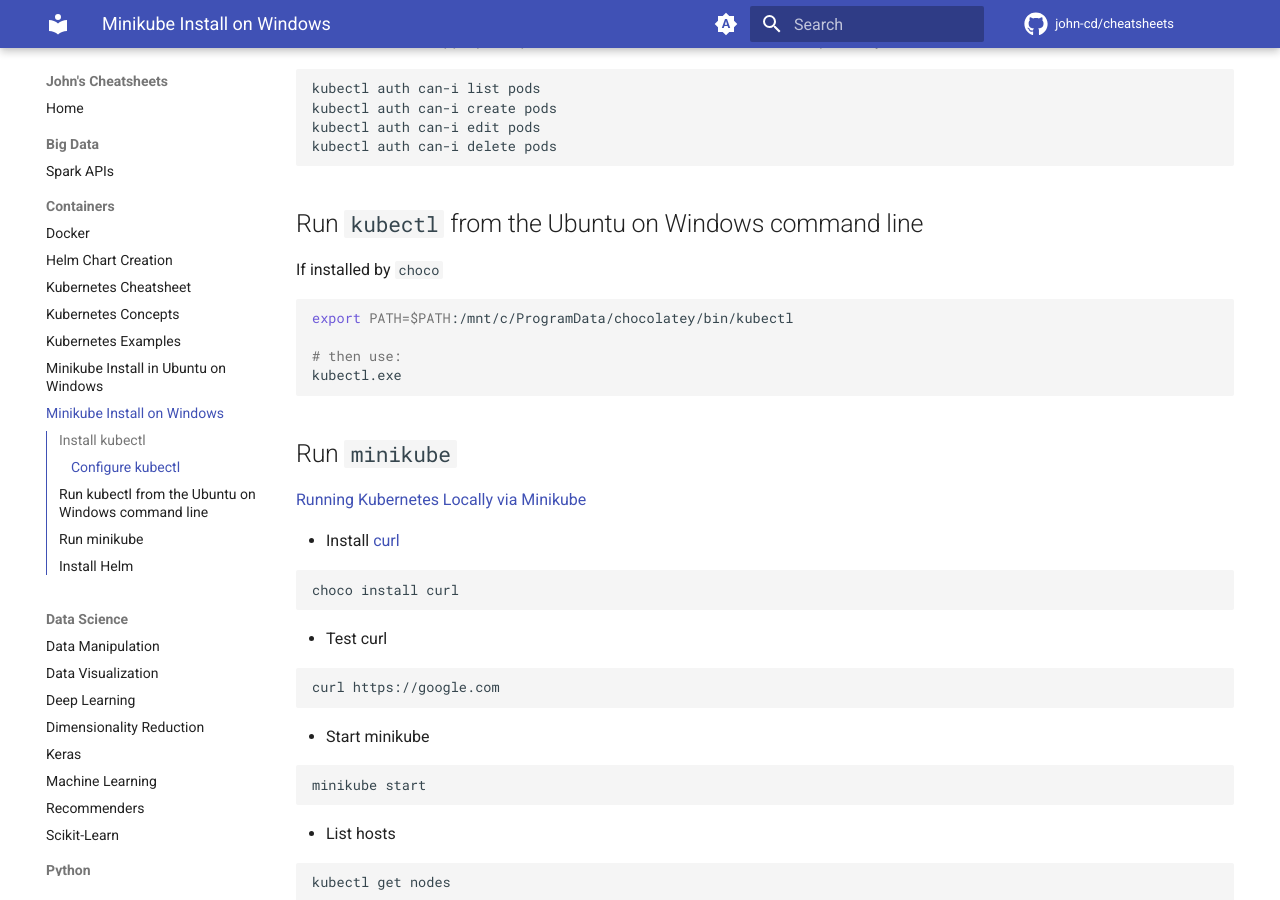
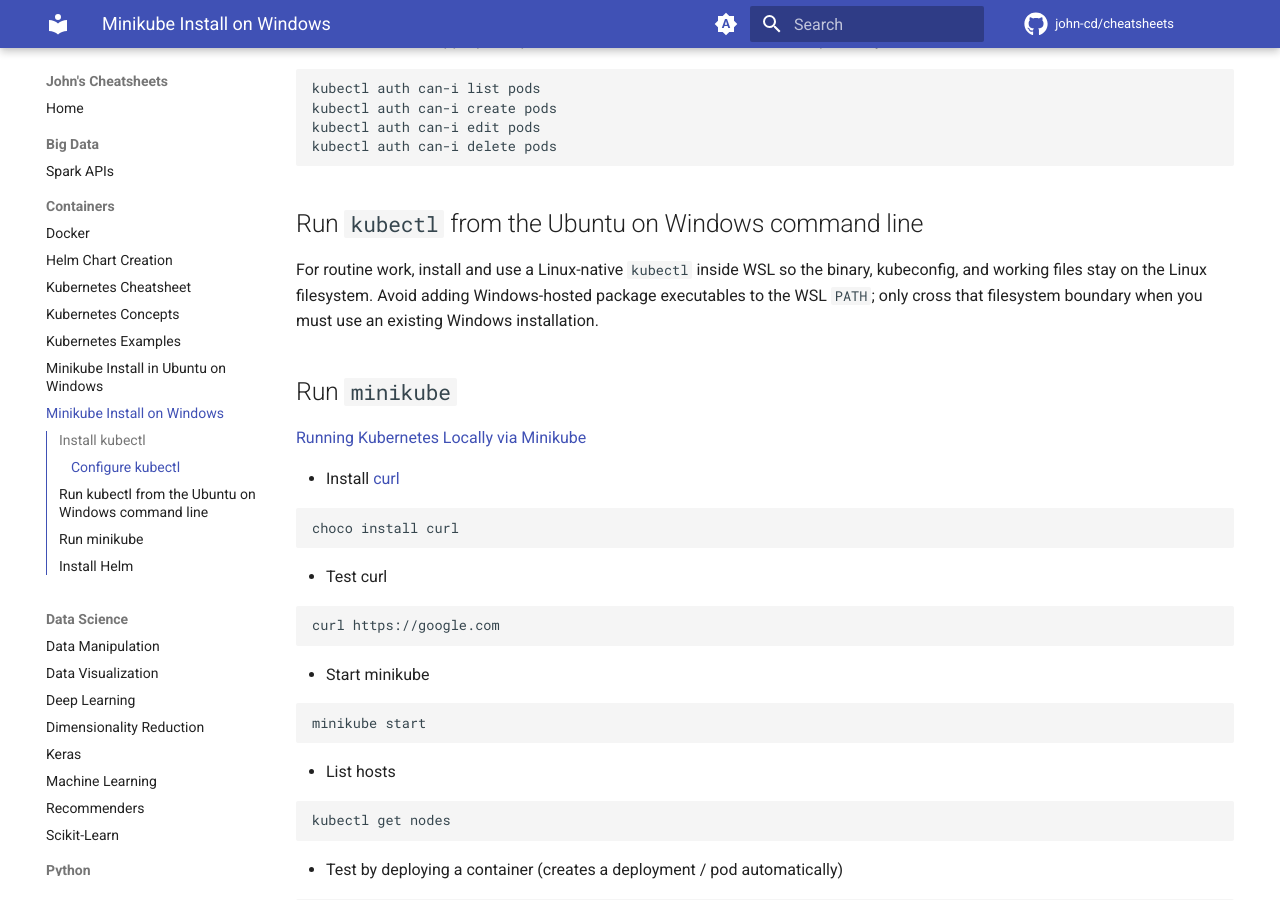
Before and after one commit to john-cd/cheatsheets, an MkDocs documentation site: the page built from docs/Containers/Minikube_Install_on_Windows.md, in a window 1280 px wide and 900 px high, scrolled down 1532 px. Built offline with MkDocs 1.6.1 and Material for MkDocs 9.7.7, drawn with Linux system fonts in a browser that asks for light colours; comment, search, counter and statistics services are not loaded.

Commit message:
docs: prefer Linux-native tools in WSL examples

````diff
--- a/docs/Containers/Minikube_Install_on_Windows.md
+++ b/docs/Containers/Minikube_Install_on_Windows.md
@@ -82,14 +82,10 @@
 
 ## Run `kubectl` from the Ubuntu on Windows command line
 
-If installed by `choco`
-
-```shell
-export PATH=$PATH:/mnt/c/ProgramData/chocolatey/bin/kubectl
-
-# then use:
-kubectl.exe
-```
+For routine work, install and use a Linux-native `kubectl` inside WSL so the
+binary, kubeconfig, and working files stay on the Linux filesystem. Avoid
+adding Windows-hosted package executables to the WSL `PATH`; only cross that
+filesystem boundary when you must use an existing Windows installation.
 
 ## Run `minikube`
 
````
Also changed, not shown: docs/Containers/Minikube_Install_in_Ubuntu_on_Windows.md (+1 -1 lines).
